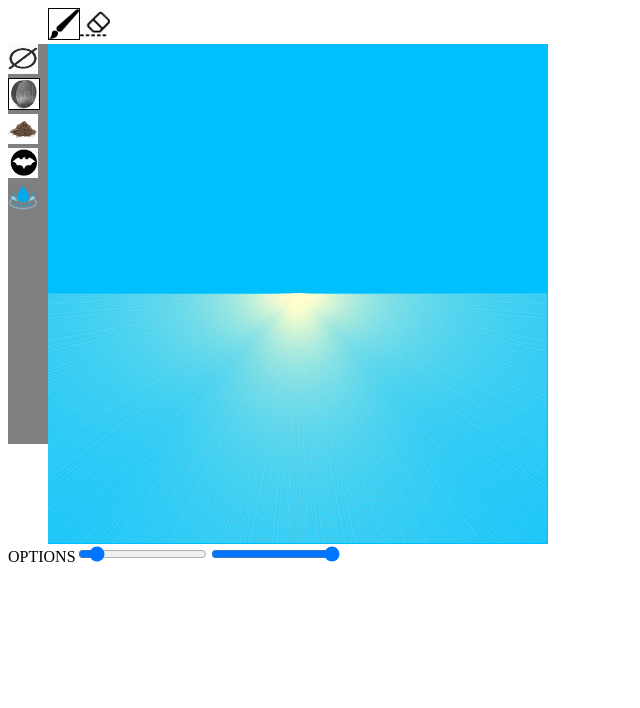
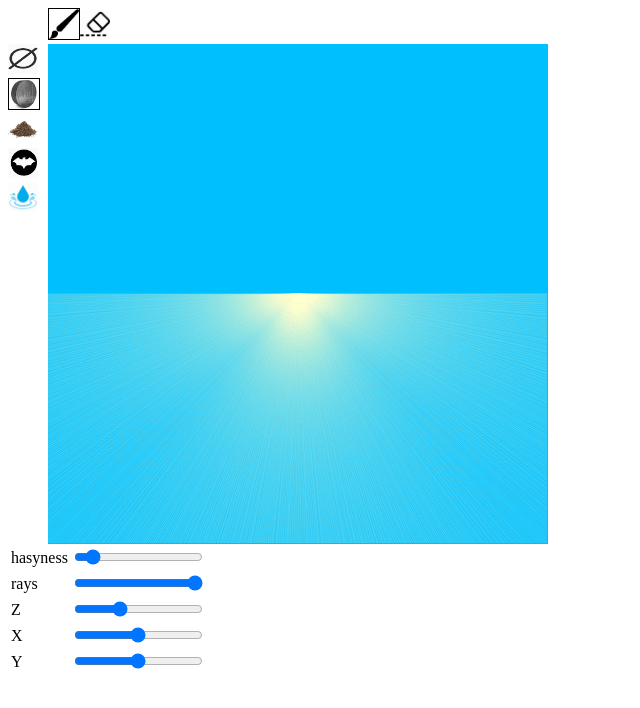
Before and after one commit to ovidiu-pacurar/pixengine, a website: page index.html in a window 1280 px wide. Shown: the whole page, without its empty margins (0-640 px from the left). Drawn offline with Linux system fonts and the light colour scheme.

Commit message:
automatic

```diff
--- a/index.html
+++ b/index.html
@@ -13,7 +13,10 @@
     <div id="container">
       <div id="material_box"></div>
       <canvas id="viewport"></canvas>
-	  <div id="options_box">OPTIONS</div>
+	  <div id="options_box">
+		<table><thead></thead>
+		<tbody id="options_table"></tbody>
+	  </table></div>
     </div>
   </body>
 </html>
--- a/lib/options.js
+++ b/lib/options.js
@@ -17,20 +17,56 @@ function InitOptions(game){
 			max: game.camera.w*4,
 			step: 1,
 			afterChange: game.draw
+		},
+		Z:{
+			object: game.camera,
+			property: 'zoom',
+			type: 'range',
+			min: 0.5,
+			max: 2,
+			step: 0.1,
+			afterChange: game.draw
+		},
+		X:{
+			object: game.camera,
+			property: 'x',
+			type: 'range',
+			min: -game.camera.w,
+			max: game.camera.w,
+			step: 1,
+			afterChange: game.draw
+		},
+		Y:{
+			object: game.camera,
+			property: 'y',
+			type: 'range',
+			min: -game.camera.h,
+			max: game.camera.h,
+			step: 1,
+			afterChange: game.draw
 		}
 	};
+
+	game.options = options;
+
+
 
 	function onRangeInput(event){
 		var value = event.srcElement.valueAsNumber;
 		var option = options[event.srcElement.title];
 		option.object[option.property]= value;
+		console.log(event.srcElement.title+' : '+value);
 		option.afterChange();
 	}
 
-	var optionsBox = document.getElementById('options_box');
+	var optionsTable = document.getElementById('options_table');
 	for(var o in options){
+		var row = document.createElement('tr');
+		var nameCell = document.createElement('td');
+		var controlCell = document.createElement('td');
 		var input = document.createElement('input');
 		var option  = options[o];
+		nameCell.innerHTML = o;
 		input.type=option.type;
 		if(option.type == 'range'){
 			input.min = option.min;
@@ -40,6 +76,9 @@ function InitOptions(game){
 			input.value = option.object[option.property];
 			input.addEventListener('input', onRangeInput);
 		}
-		optionsBox.appendChild(input);
+		controlCell.appendChild(input);
+		row.appendChild(nameCell);
+		row.appendChild(controlCell);
+		optionsTable.appendChild(row);
 	}
 }
--- a/lib/style.css
+++ b/lib/style.css
@@ -29,5 +29,5 @@
 #options_box {
 	width:400px;
 	height:400px;
-	background-color: gray;
+	background-color: white;
 }
```
Also changed, not shown: lib/script.js.
